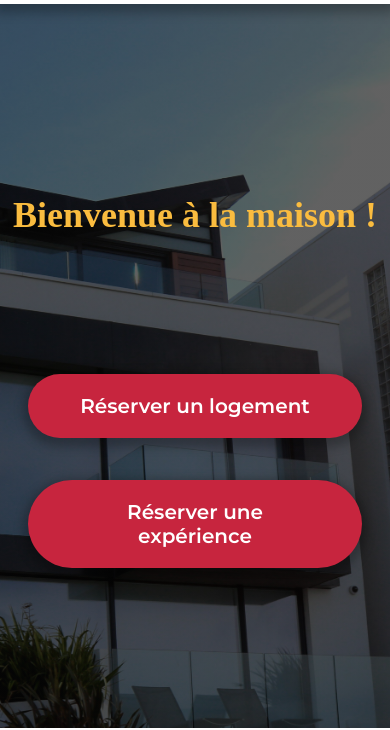
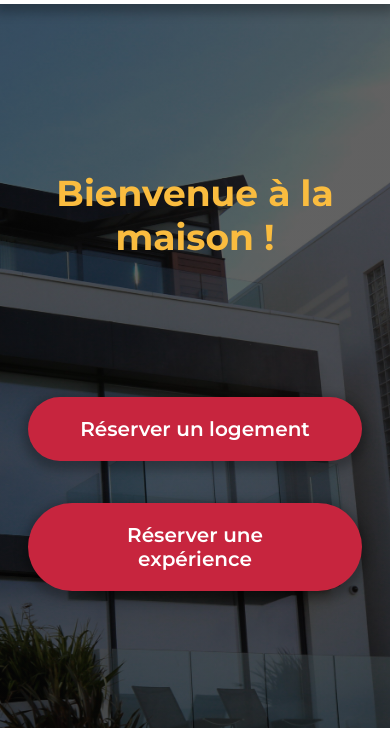
Before and after one commit to JulesssL/airbnb-partiel, a plain HTML site: page index.html in a window 390 px wide. Shown: the part 116-846 px from the top of the page. Drawn offline with Linux system fonts and the light colour scheme.

Commit message:
Correction Police

```diff
--- a/styles/style.css
+++ b/styles/style.css
@@ -223,7 +223,7 @@ header{
     font-size: 4.5em;
     font-weight: bold;
     text-align: center;
-    font-family: 'Cocon';
+    font-family: 'Cocon', 'Montserrat';
 }
 
 .hero-btns{
@@ -383,7 +383,7 @@ footer{
         font-size: 2em;
         font-weight: bold;
         text-align: center;
-        font-family: 'Cocon';
+        font-family: 'Cocon', 'Montserrat';
     }
 
     .hero-btns{
```
